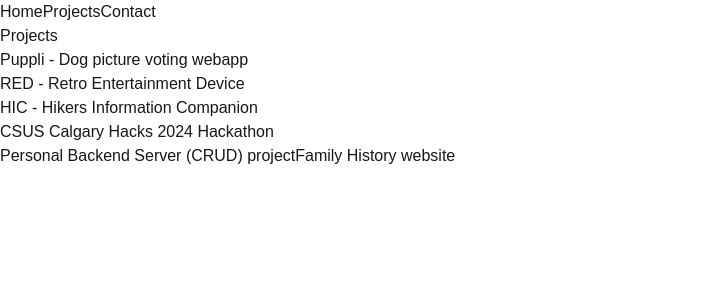
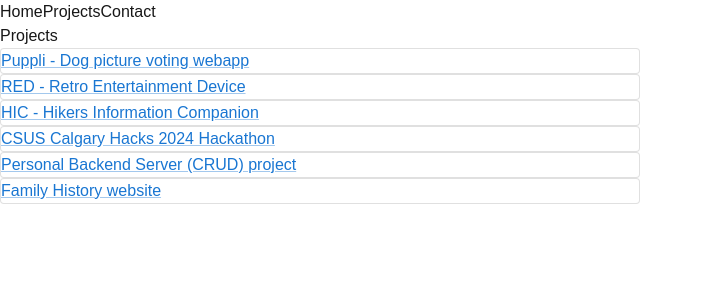
Before and after one commit to DavidJamesAdam/davidjamesadam.github.io, a Next.js app: page /projects in a window 1280 px wide. Shown: the top 300 px of the page, without its empty margins (0-703 px from the left). Built offline with nearby package versions, Linux system fonts and the light colour scheme.

Commit message:
feature: added cards to project links

```diff
--- a/src/app/projects/page.tsx
+++ b/src/app/projects/page.tsx
@@ -1,15 +1,56 @@
-import Link from "next/link";
+import Card from "@mui/material/Card";
+import { Link } from "@mui/material";
+
+const cardStyle = {
+  width: "50%",
+  height: "50%",
+};
+
 export default function Page() {
   return (
     <div className="text-center">
       <h1>Projects</h1>
-      <div className="projects">
-        <Link href="https://github.com/DavidJamesAdam/cpsc513-term-project-puppli">Puppli - Dog picture voting webapp</Link><br/>
-        <Link href="https://github.com/DavidJamesAdam/RED-Retro-Entertainment-Device-">RED - Retro Entertainment Device</Link><br/>
-        <Link href="https://github.com/DavidJamesAdam/HIC---The-Hiker-s-Information-Companion">HIC - Hikers Information Companion</Link><br/>
-        <Link href="https://github.com/DavidJamesAdam/CalgaryHacks-24">CSUS Calgary Hacks 2024 Hackathon</Link><br/>
-        <Link href="https://github.com/DavidJamesAdam/myFirstServer">Personal Backend Server (CRUD) project</Link>
-        <Link href="https://github.com/DavidJamesAdam/family-history">Family History website</Link>
+      <div
+        className="projects"
+        style={{
+          display: "flex",
+          flexDirection: "column",
+          justifyItems: "center",
+        }}
+      >
+        <Card variant="outlined" sx={cardStyle}>
+          <Link href="https://github.com/DavidJamesAdam/cpsc513-term-project-puppli">
+            Puppli - Dog picture voting webapp
+          </Link>
+        </Card>
+
+        <Card variant="outlined" sx={cardStyle}>
+          <Link href="https://github.com/DavidJamesAdam/RED-Retro-Entertainment-Device-">
+            RED - Retro Entertainment Device
+          </Link>
+        </Card>
+
+        <Card variant="outlined" sx={cardStyle}>
+          <Link href="https://github.com/DavidJamesAdam/HIC---The-Hiker-s-Information-Companion">
+            HIC - Hikers Information Companion
+          </Link>
+        </Card>
+
+        <Card variant="outlined" sx={cardStyle}>
+          <Link href="https://github.com/DavidJamesAdam/CalgaryHacks-24">
+            CSUS Calgary Hacks 2024 Hackathon
+          </Link>
+        </Card>
+        <Card variant="outlined" sx={cardStyle}>
+          <Link href="https://github.com/DavidJamesAdam/myFirstServer">
+            Personal Backend Server (CRUD) project
+          </Link>
+        </Card>
+        <Card variant="outlined" sx={cardStyle}>
+          <Link href="https://github.com/DavidJamesAdam/family-history">
+            Family History website
+          </Link>
+        </Card>
       </div>
     </div>
   );
```
